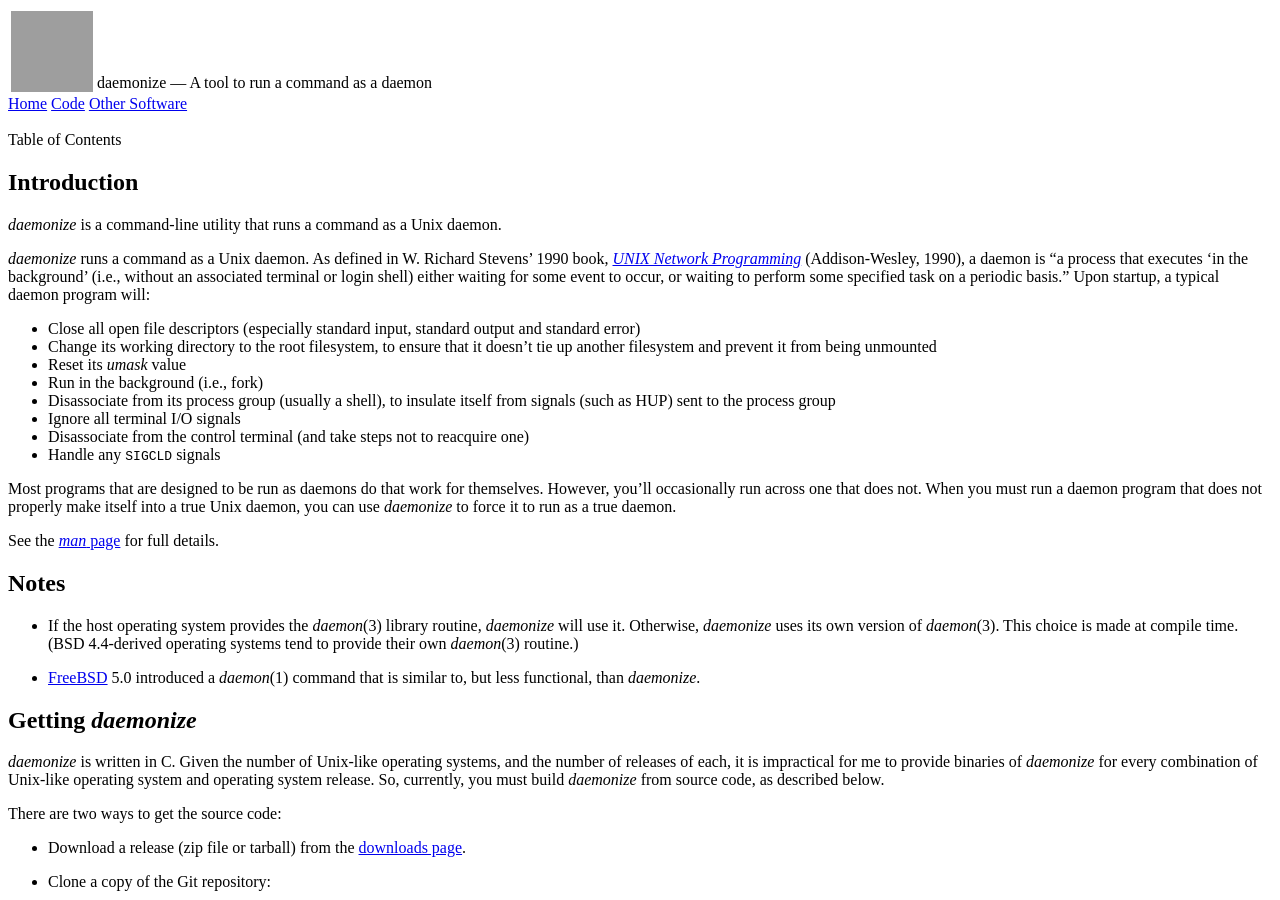
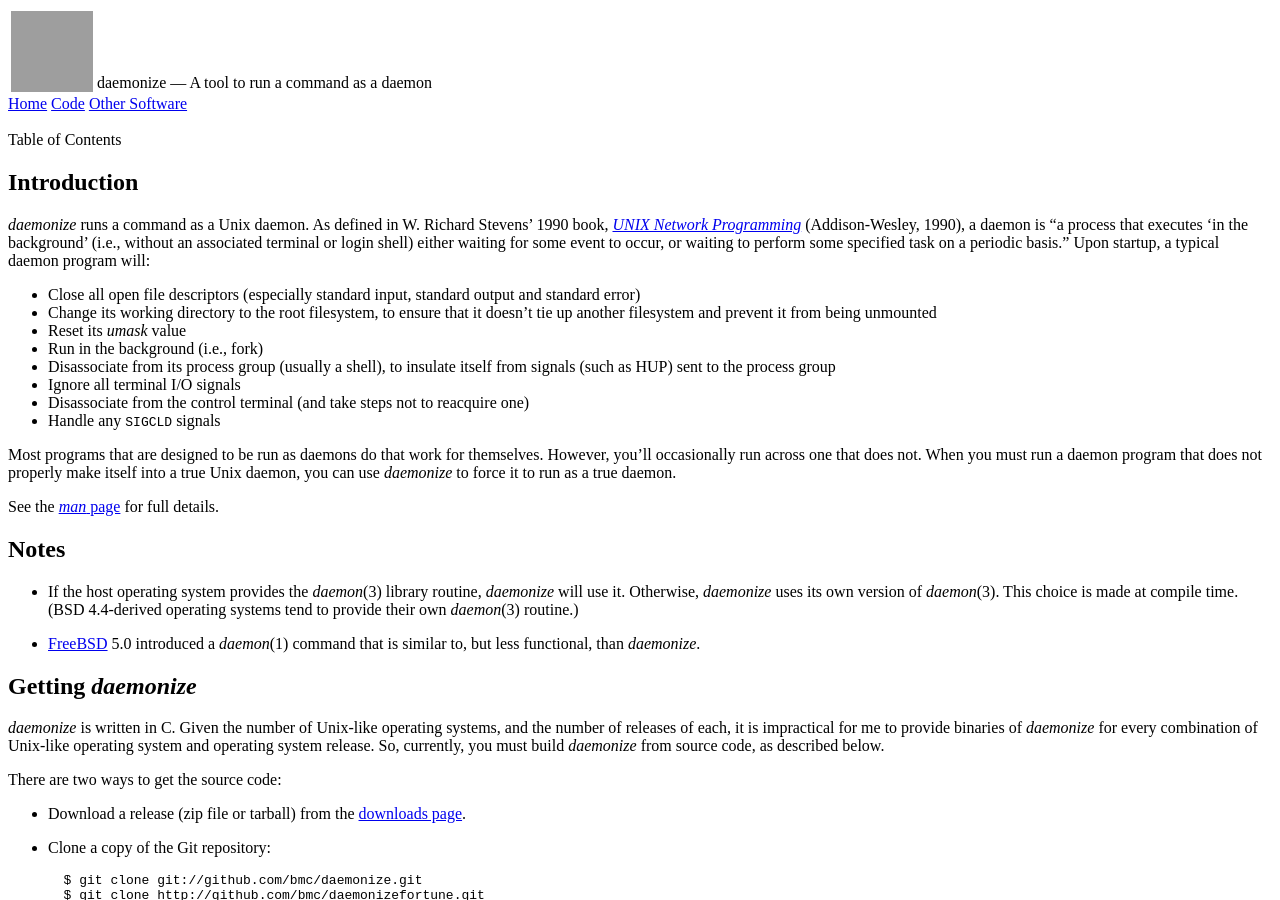
Before and after one commit to bmc/daemonize, a Jekyll site: the page built from index.md, in a window 1280 px wide and 900 px high. Built offline with Jekyll 4.4.1, drawn with Linux system fonts in a browser that asks for light colours.

Commit message:
Wording change

```diff
--- a/index.md
+++ b/index.md
@@ -4,8 +4,6 @@ layout: withTOC
 ---
 
 ## Introduction
-
-*daemonize* is a command-line utility that runs a command as a Unix daemon.
 
 *daemonize* runs a command as a Unix daemon. As defined in W. Richard
 Stevens’ 1990 book, [*UNIX Network Programming*][] (Addison-Wesley, 1990),
```
